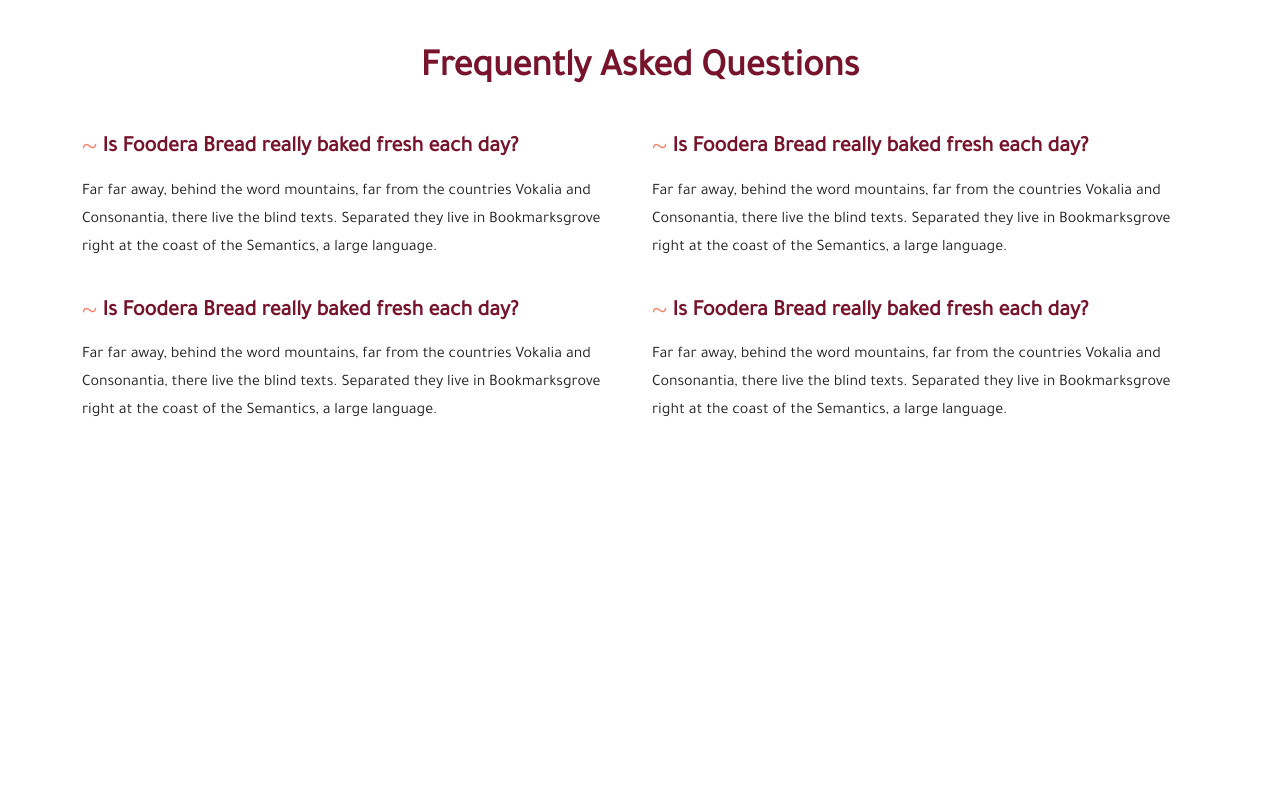
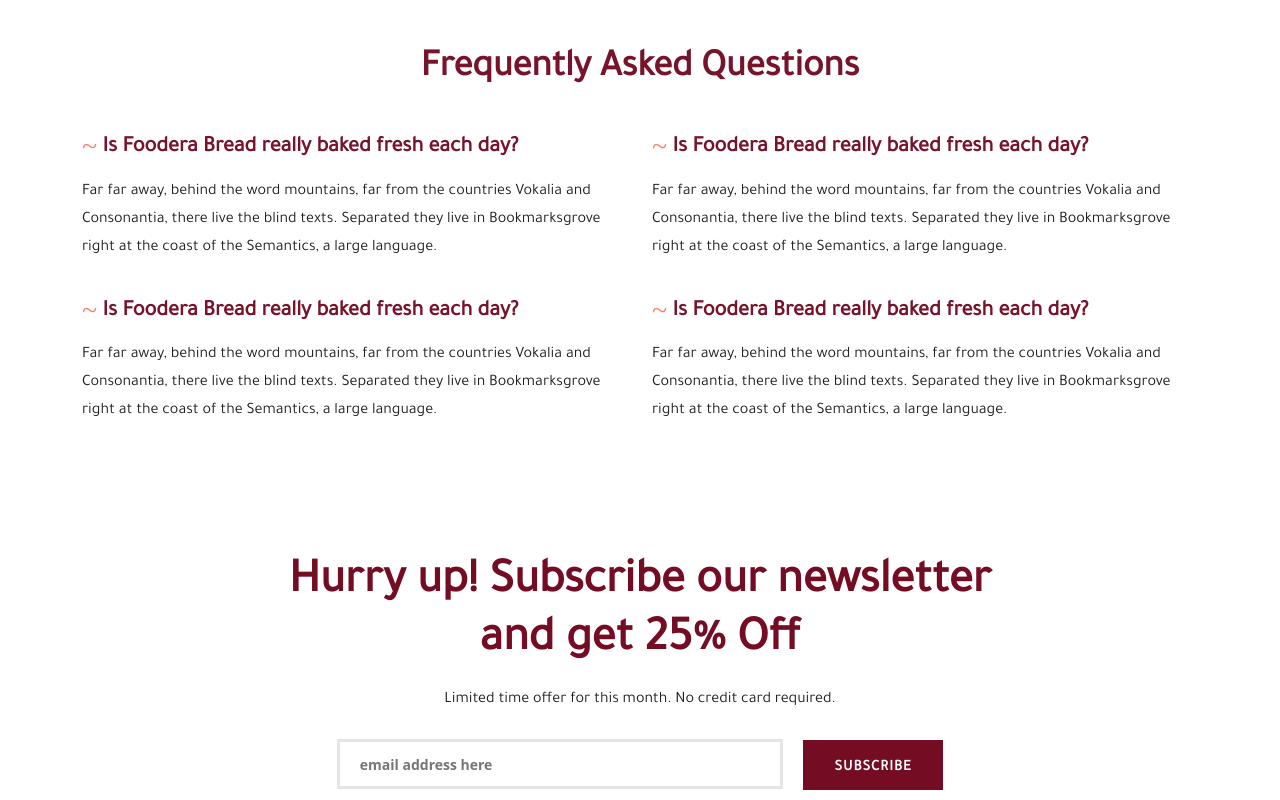
Before and after one commit to jihadrekani/Rest, a React (Create React App) app: page / in a window 1280 px wide. Shown: the part 3752-4552 px from the top of the page. Before the commit the page ends 4193 px from the top, so only its background shows below. Built offline with nearby package versions, Linux system fonts and the light colour scheme.

Commit message:
subscribe section added

```diff
--- a/src/comp/Home/Home.css
+++ b/src/comp/Home/Home.css
@@ -64,7 +64,7 @@
     margin-top: 15px;
 }
 .pride button ,
-.ingredients button{
+.ingredients button {
     background-color: #a82d49;
     border: 1px solid #a82d49 ;
     box-sizing: border-box;
@@ -213,8 +213,7 @@
     font-weight: bold;
 
 }
-
-.blogs button{
+.blogs button {
     width: 140px;
     height: 40px;
     text-align: center;
@@ -224,7 +223,11 @@
     margin: 10px 0;
     transition: .3s ease-in-out;
 }
-.blogs button a{
+
+/* blog with subscribe have common button */
+
+.blogs button a ,
+.subscribe button a{
     color: #fff;
     text-transform: uppercase;
     font-family: 'Tajawal';
@@ -233,11 +236,13 @@
     text-decoration: none !important;
     letter-spacing: 1px;
 }
-.blogs button:hover{
+.blogs button:hover ,
+.subscribe button:hover{
     background-color: transparent;
 }
 
-.blogs button:hover a{
+.blogs button:hover a ,
+.subscribe button:hover a{
     color: #740c24;
 }
 
@@ -352,3 +357,64 @@
     font-weight: 300;
     vertical-align: middle;
 }
+
+
+
+/* subscribe section  */
+
+.subscribe{
+    text-align: center;
+    width: 100%;
+    max-width: 100%;
+    margin-top: 100px;
+}
+
+.subscribe h2{
+    color: #740c24;
+    font-family: 'Tajawal';
+    font-size: 48px;
+    margin: 15px 0;
+    font-weight: bold;
+    width: 70%;
+    max-width: 100%;
+    text-align: center;
+    margin-left: auto;
+    margin-right: auto;
+}
+
+.subscribe p{
+    font-size: 16px;
+    line-height: 28px;
+    color: #212121;
+    font-family: 'Tajawal';
+    margin-top: 15px;
+}
+
+
+.subscribe button{
+    width: 140px;
+    height: 50px;
+    text-align: center;
+    background-color: #740c24;
+    border: 1px solid #740c24;
+    box-sizing: border-box;
+    margin: 10px 0;
+    transition: .3s ease-in-out;
+}
+
+
+.subscribe input{
+    height: 50px;
+    padding: 0 20px;
+    font-size: 14px;
+    letter-spacing: 0px;
+    font-weight: 400;
+    width: 40%;
+    border: none;
+    border-radius: 0px;
+    background: transparent;
+    border: 3px solid #e5e5e5;
+    color: #000;
+    font-weight: 700;
+    margin-right: 20px;
+}
--- a/src/comp/Home/Home.js
+++ b/src/comp/Home/Home.js
@@ -191,12 +191,25 @@
         <p>Far far away, behind the word mountains, far from the countries Vokalia and Consonantia, there live the blind texts. Separated they live in Bookmarksgrove right at the coast of the Semantics, a large language.</p>
       </div>
     </div>
-
-
-
   </div>
 </section>
+{/* subscribe section */}
 
+<section className='subscribe'>
+  <div className='container'>
+    <div className='row'>
+      <div className='col-lg-12 col-md-12'>
+        <h2>Hurry up! Subscribe our newsletter
+and get 25% Off</h2>
+<p>Limited time offer for this month. No credit card required.</p>
+<div>
+  <input type="email" placeholder='email address here' ></input>
+  <button><a href='#'>subscribe </a></button>
+</div>
+      </div>
+    </div>
+  </div>
+</section>
     </Fragment>
   )
 }
```
